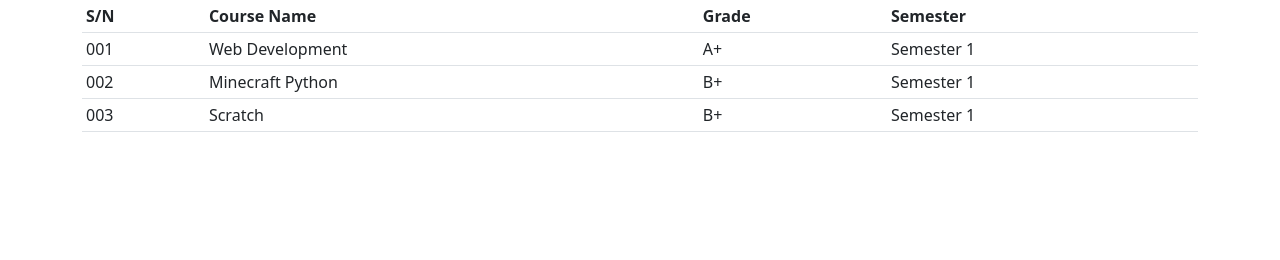
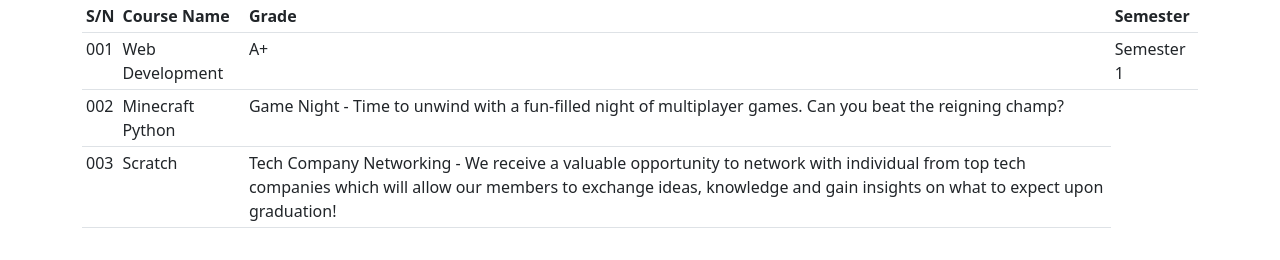
Before and after one commit to Sebastian1234567891011121314151/sebastian-CTO6-webthinker-end-sem, a plain HTML site: page CT06/Question 1/index.html in a window 1280 px wide. Drawn offline with Linux system fonts and the light colour scheme.

Commit message:
Oct 20, 2024, 4:03 AM

```diff
--- a/CT06/Question 1/index.html
+++ b/CT06/Question 1/index.html
@@ -29,14 +29,12 @@
               <tr></tr>
                 <td>002</td>
                 <td>Minecraft Python</td>
-                <td>B+</td>
-                <td>Semester 1</td>
+                <td>Game Night - Time to unwind with a fun-filled night of multiplayer games. Can you beat the reigning champ?</td>
               </tr>
               <tr>
                 <td>003</td>
                 <td>Scratch</td>
-                <td>B+</td>
-                <td>Semester 1</td>
+                <td>Tech Company Networking - We receive a valuable opportunity to network with individual from top tech companies which will allow our members to exchange ideas, knowledge and gain insights on what to expect upon graduation!</td>
               </tr>
             </tbody>
           </table>
```
Also changed, not shown: CT06/Question 2/index.html (+1 -1 lines).
